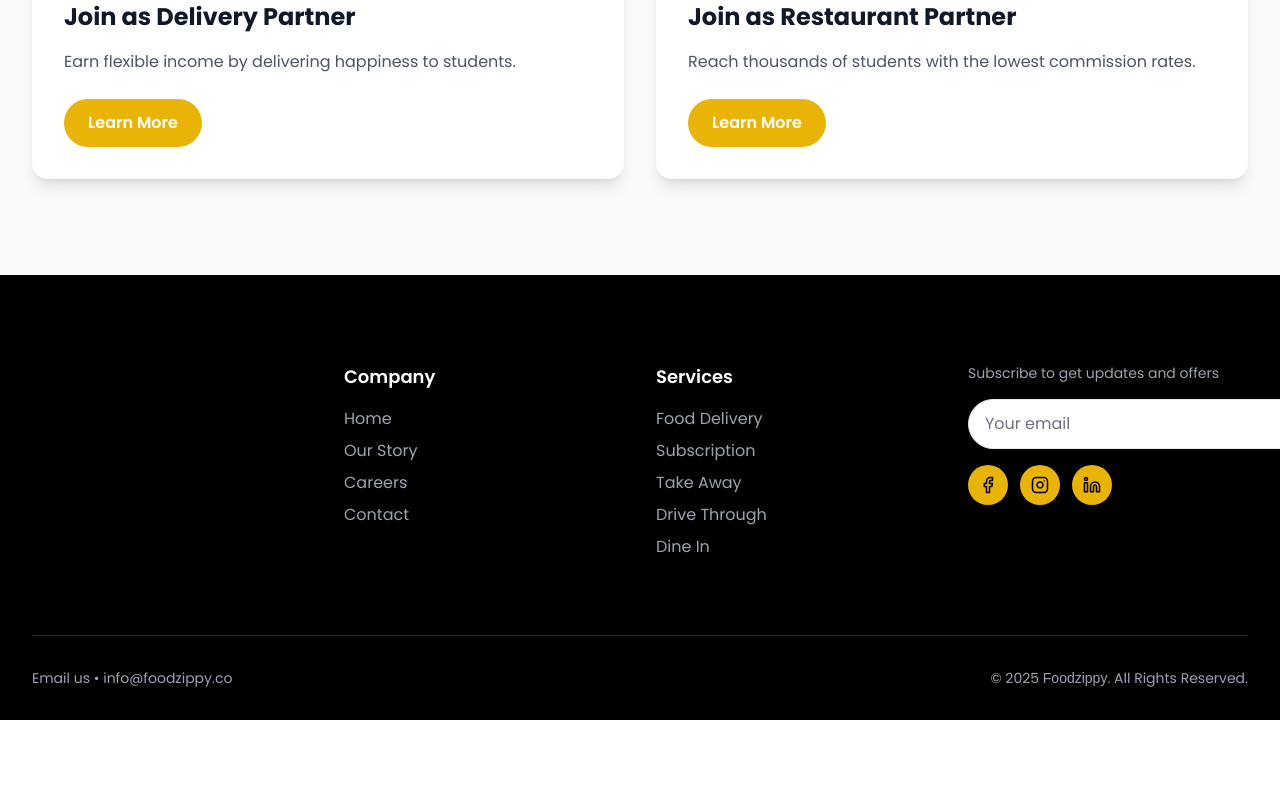
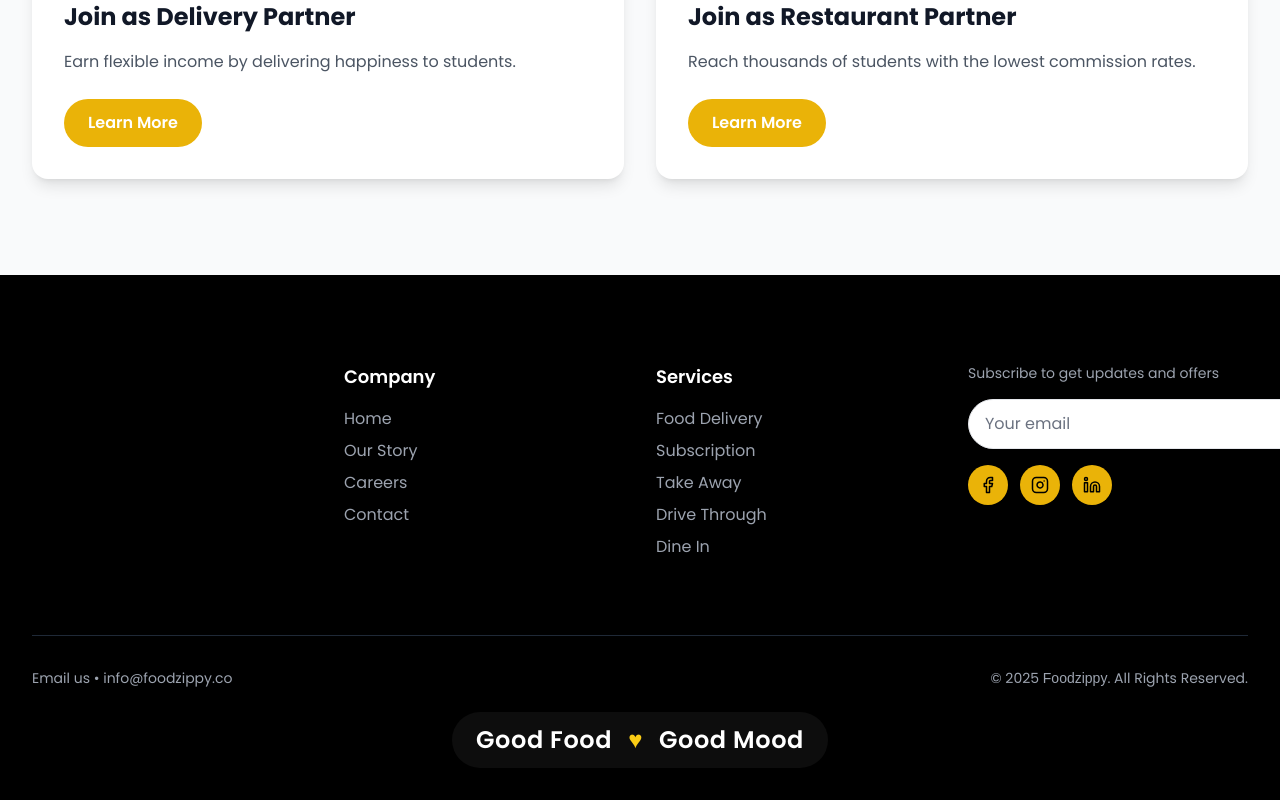
Before and after one commit to imigpt/foodzippy-frontend, a React (Vite) app: page / in a window 1280 px wide. Shown: the part 5088-5888 px from the top of the page. Before the commit the page ends 5808 px from the top, so only its background shows below. Built offline with nearby package versions, Linux system fonts and the light colour scheme; no server answers; a web font is replaced by a local one.

Commit message:
changes in footer

```diff
--- a/src/components/Footer.tsx
+++ b/src/components/Footer.tsx
@@ -248,6 +248,17 @@ const Footer = () => {
             <div className="text-center md:text-left">Email us • info@foodzippy.co</div>
             <div>© 2025 <span className="brand-font">Foodzippy</span>. All Rights Reserved.</div>
           </div>
+
+          {/* Tagline */}
+          <div className="mt-6 text-center">
+            <p className="inline-block px-6 py-3 rounded-full bg-white/5 text-white text-lg md:text-2xl font-semibold tracking-wide">
+              <span className="text-white-400">Good Food</span>
+              {/* <span className="mx-4 text-yellow-400">♥</span> */}
+              {/* <span className="text-yellow-400">Good Heart</span> */}
+              <span className="mx-4 text-yellow-400">♥</span>
+              <span className="text-white-400">Good Mood</span>
+            </p>
+          </div>
         </div>
 
       </div>
```
